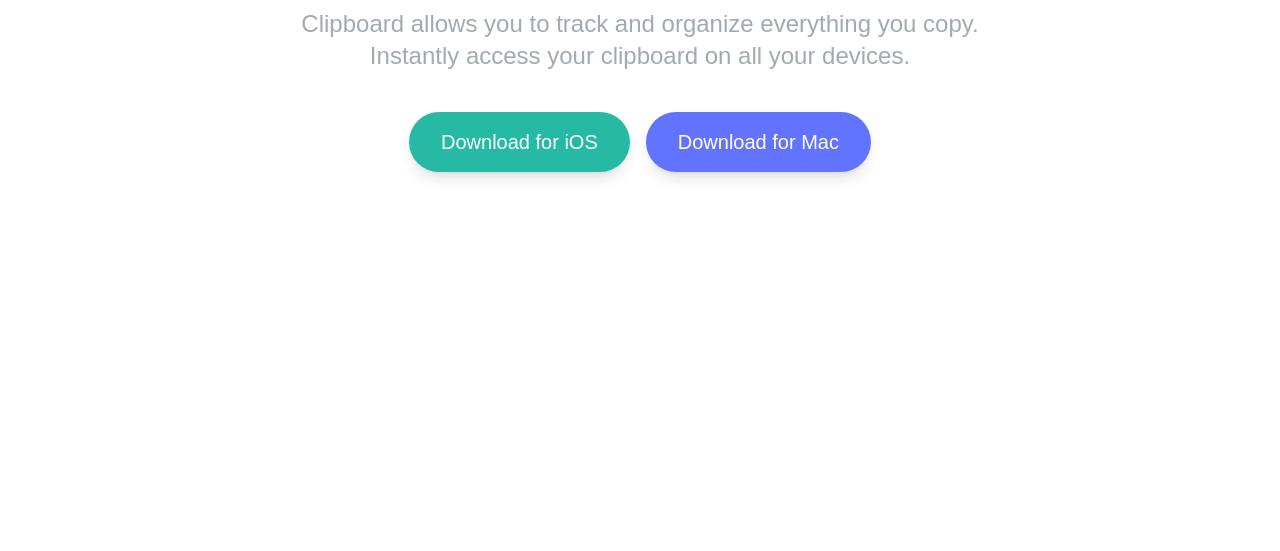
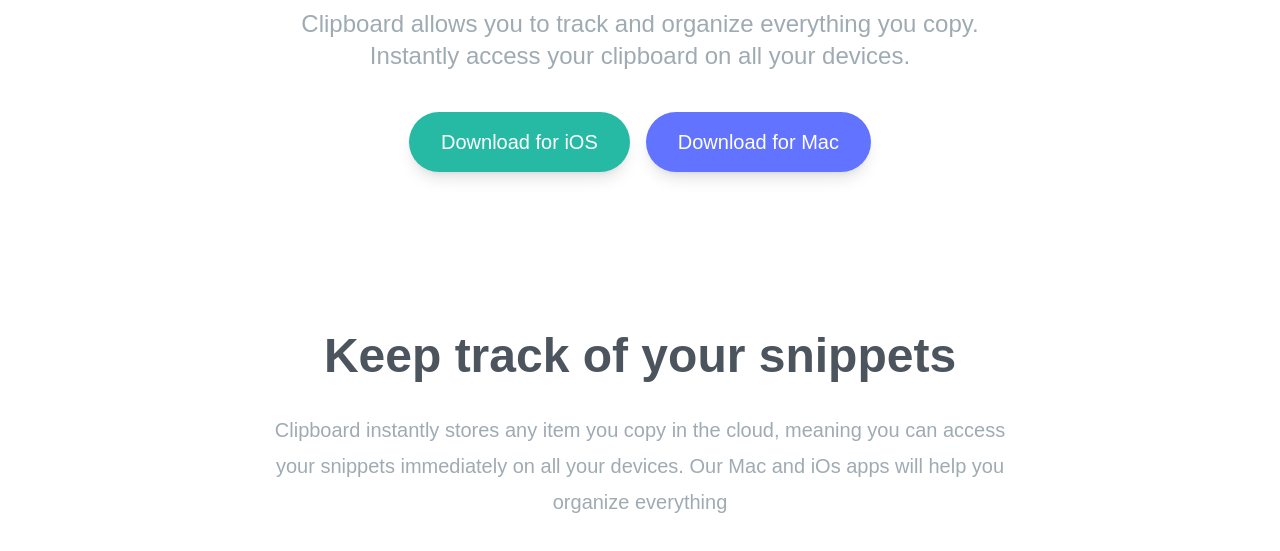
Before and after one commit to MuhammadTurkmen/Clipboard-Website, a website: page index.html in a window 1280 px wide. Shown: the part 389-940 px from the top of the page. Before the commit the page ends 800 px from the top, so only its background shows below. Drawn offline with Linux system fonts and the light colour scheme; a web font is replaced by a local one.

Commit message:
adding p

```diff
--- a/index.html
+++ b/index.html
@@ -44,5 +44,20 @@
         </div>
       </div>
     </section>
+
+    <!-- Snippets Section -->
+    <section id="snippets">
+      <div class="max-w-6xl mx-auto text-center my-20 px-10">
+        <h3 class="mb-8 text-4xl font-bold text-darkGrayishBlue md:text-5xl">
+          Keep track of your snippets
+        </h3>
+        <p
+          class="max-w-3xl mx-auto mb-24 text-xl leading-9 text-center text-grayishBlue">
+          Clipboard instantly stores any item you copy in the cloud, meaning you
+          can access your snippets immediately on all your devices. Our Mac and
+          iOs apps will help you organize everything
+        </p>
+      </div>
+    </section>
   </body>
 </html>
```
Also changed, not shown: css/style.css.
